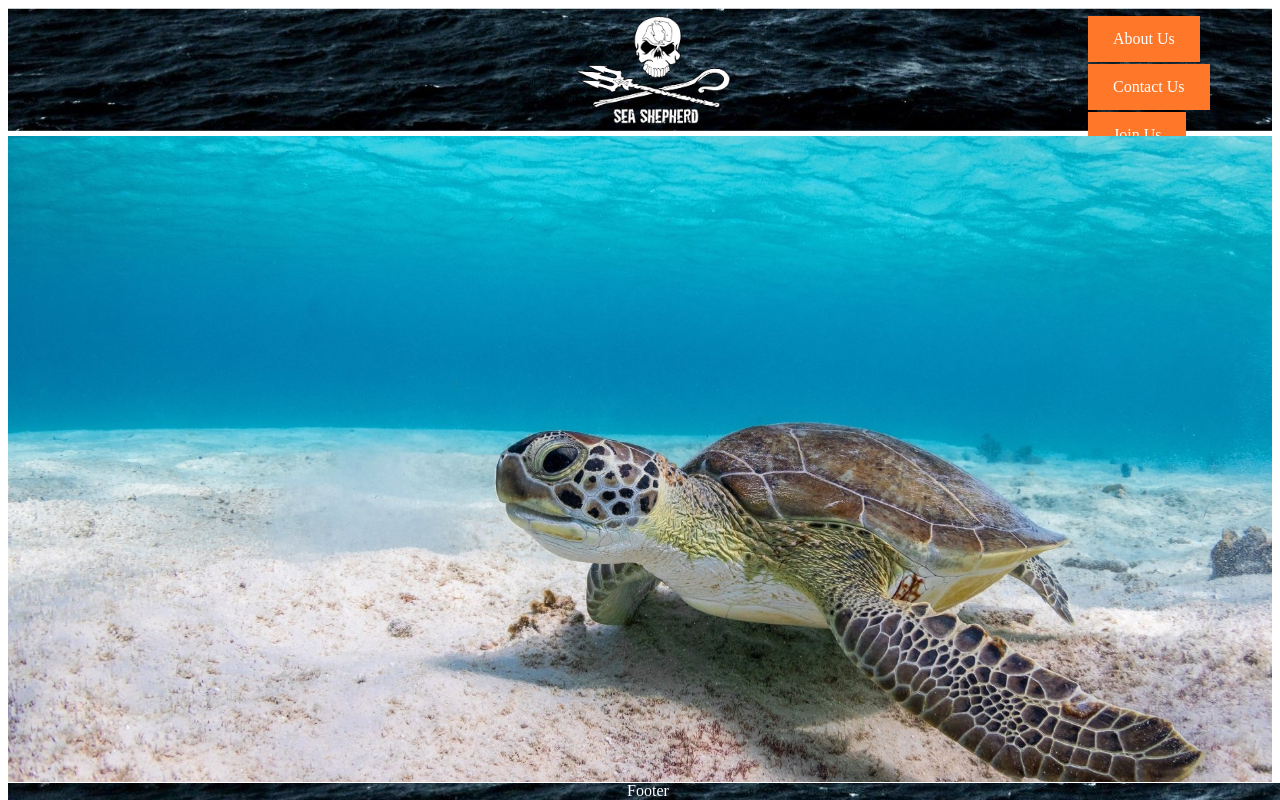
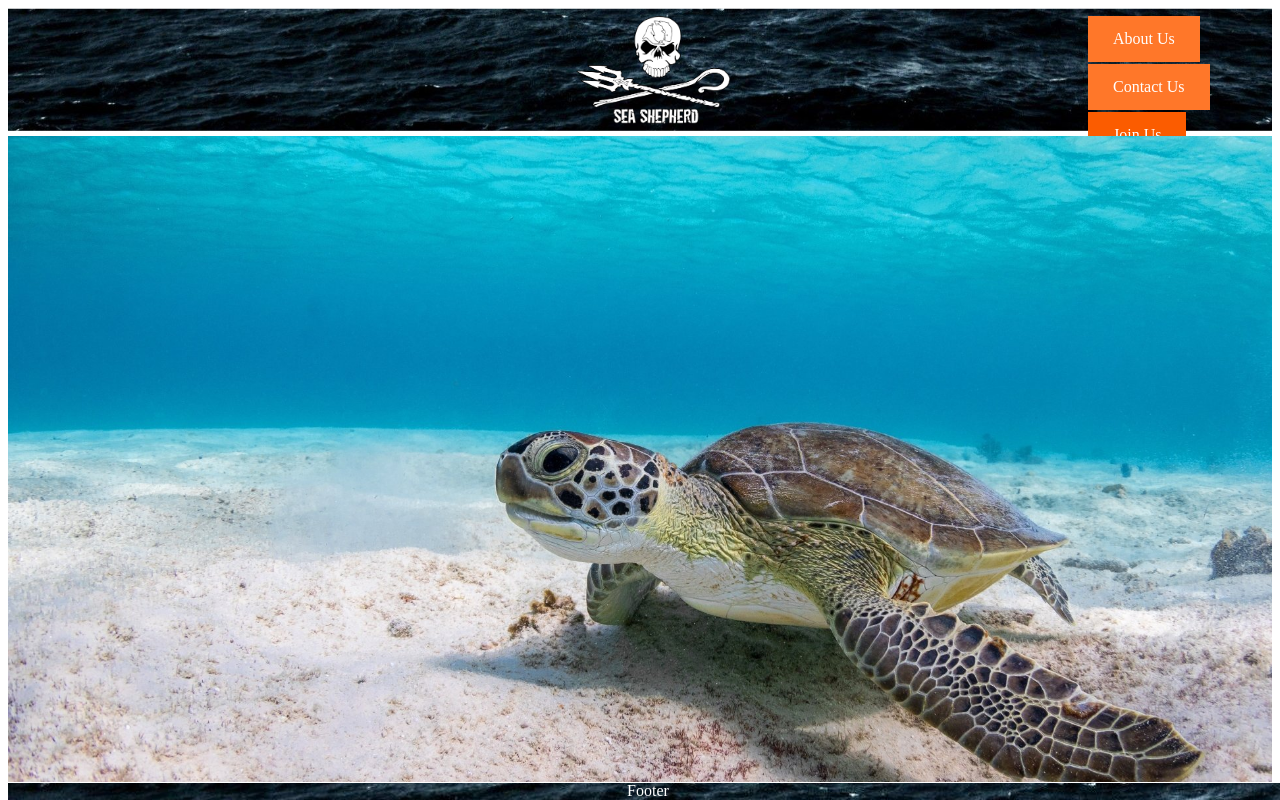
Before and after one commit to CodecoolGlobal/react-for-a-cause-react-San040893, a React (Create React App) app: page / in a window 1280 px wide. In both pictures the pointer is over the link "Join Us". Shown: the top 800 px of the page. Built offline with nearby package versions, Linux system fonts and the light colour scheme.

Commit message:
button changed to links

```diff
--- a/src/App.css
+++ b/src/App.css
@@ -47,6 +47,16 @@
   top: 14%;
 }
 
+#submit:hover {
+  background-color: #fb5c00;
+}
+#aboutButton:hover {
+  background-color: #fb5c00;
+}
+#contact:hover {
+  background-color: #fb5c00;
+}
+
 #contact {
   background-color: #ff7729;
   color: white;
```
